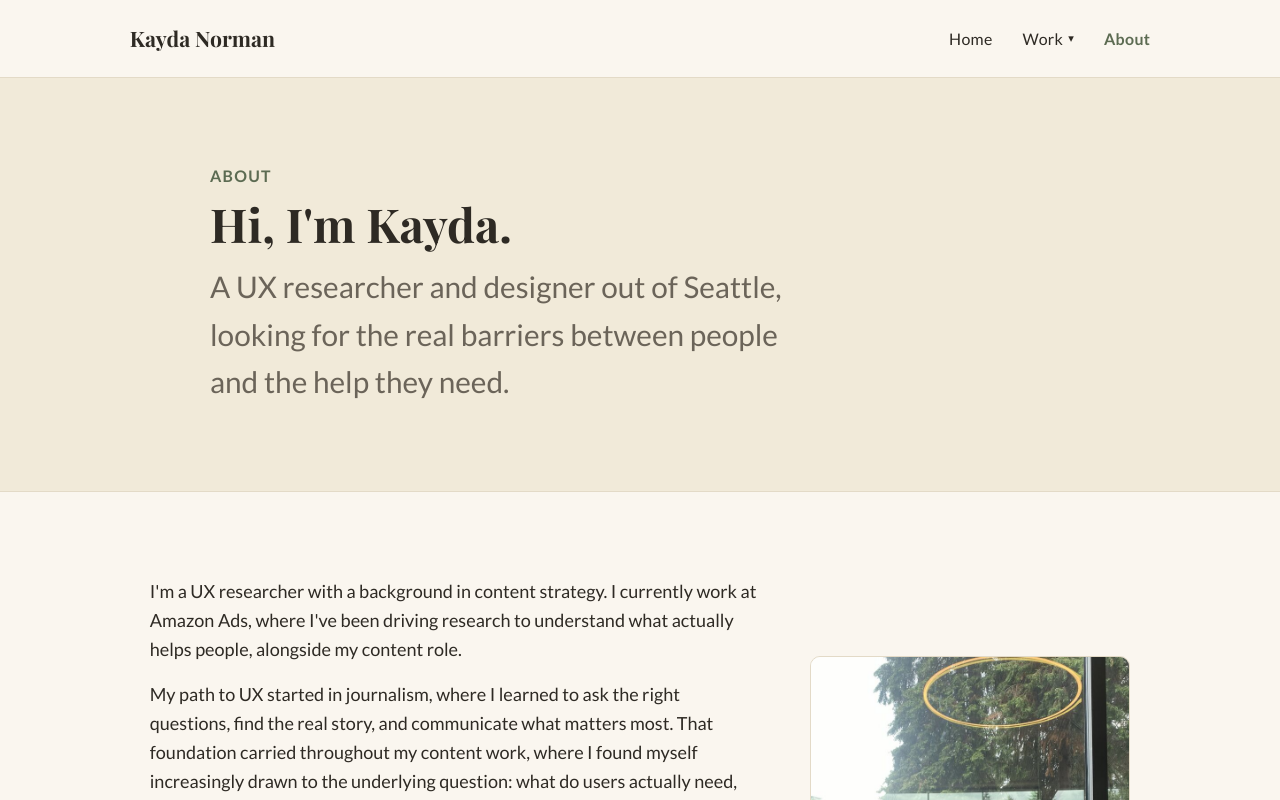
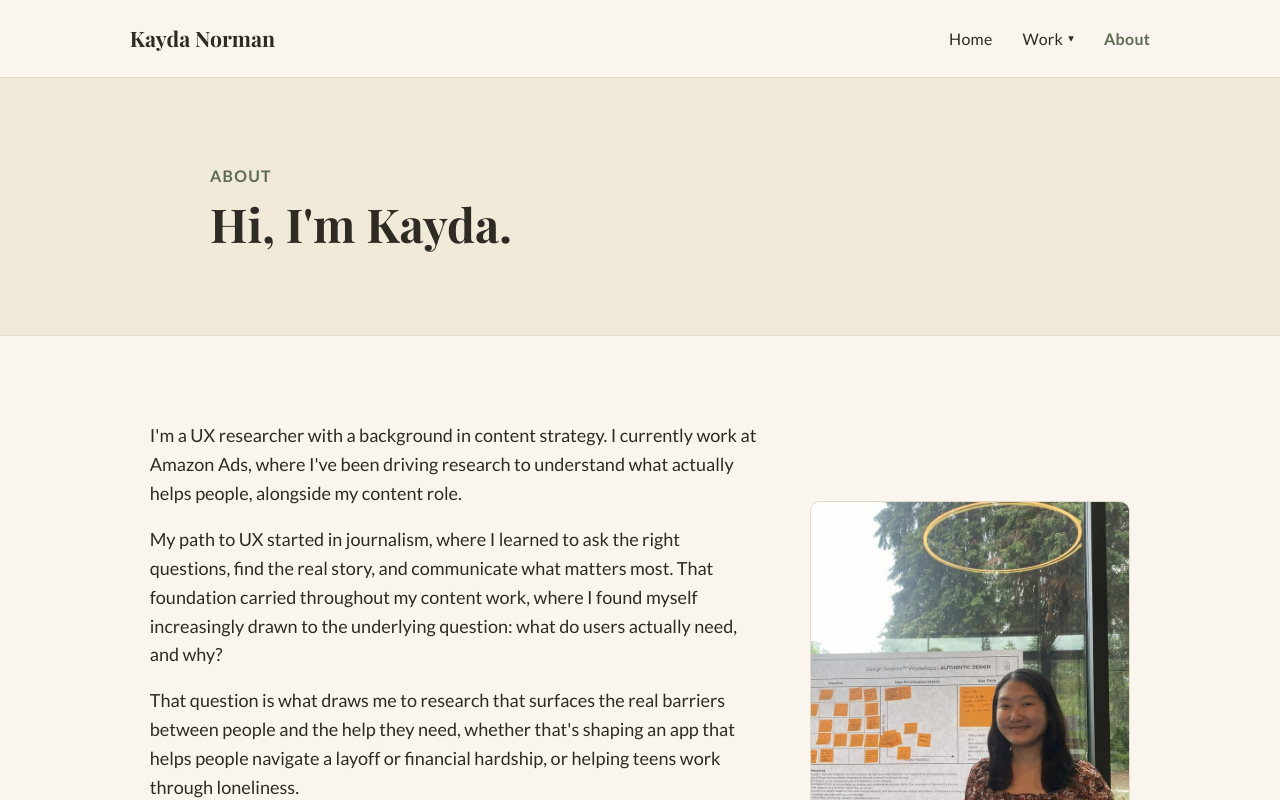
Before and after one commit to kn345/projects, a React (Vite) app: page /about in a window 1280 px wide. Shown: the top 800 px of the page. Built offline with nearby package versions, Linux system fonts and the light colour scheme.

Commit message:
Remove tagline from About hero band
Co-Authored-By: Claude Sonnet 5 <noreply@anthropic.com>
Claude-Session: https://claude.ai/code/session_0113M3NZaR24mC5vpAvaNJMp

```diff
--- a/src/pages/About.jsx
+++ b/src/pages/About.jsx
@@ -27,11 +27,7 @@ export default function About() {
           >
             About
           </p>
-          <h1 style={{ marginBottom: '0.75rem' }}>Hi, I'm Kayda.</h1>
-          <p style={{ fontSize: 'var(--fs-h2)', color: 'var(--color-text-muted)', maxWidth: '620px', marginBottom: 0 }}>
-            A UX researcher and designer out of Seattle, looking for the real barriers between people and
-            the help they need.
-          </p>
+          <h1 style={{ marginBottom: 0 }}>Hi, I'm Kayda.</h1>
         </div>
       </section>
 
```
